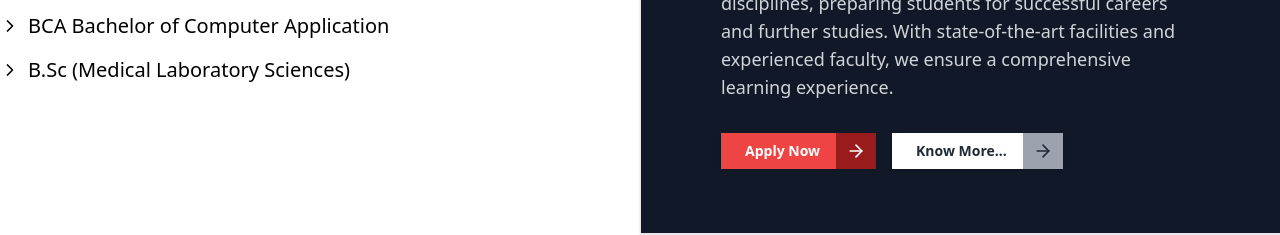
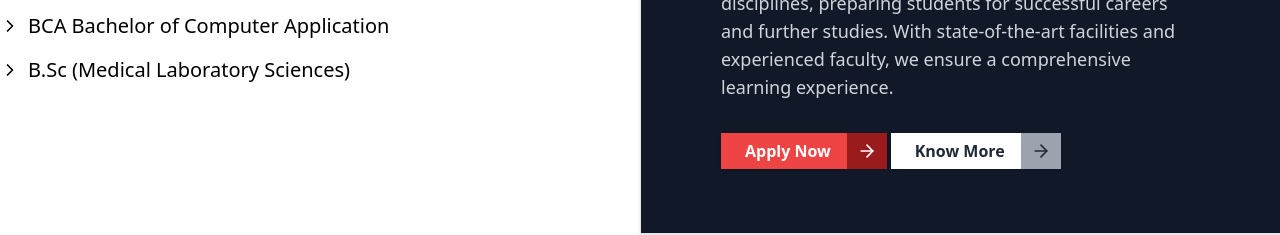
Before and after one commit to Stealth-Rishabh/IndoGlobal, a React (Vite) app: page / in a window 1280 px wide. Shown: the part 2460-2695 px from the top of the page. Built offline with nearby package versions, Linux system fonts and the light colour scheme.

Commit message:
UI Update in placement

```diff
--- a/src/apps/LandingPage/AboutIndoGolbal.jsx
+++ b/src/apps/LandingPage/AboutIndoGolbal.jsx
@@ -13,11 +13,11 @@ export default function AboutIndoGlobal() {
             />
           </div>
           <div className="w-full md:w-1/2 md:pl space-y-6 relative">
-            <div className="w-fit top-0 left-0 bg-red-600 text-white text-2xl px-4 py-1 ">
+            <div className="w-fit top-0 mx-auto sm:mx-0 bg-red-600 text-white text-2xl px-4 py-1 ">
               About
             </div>
-            <h2 className="text-4xl md:text-6xl font-semibold sm:font-bold text-blue-800 mt-8 mb-4">Indo Global</h2>
-            <p className="text-gray-600 font-semibold md:leading-loose tracking-wide text-lg sm:text-xl">
+            <h2 className="text-center sm:text-left text-4xl md:text-6xl font-semibold sm:font-bold text-blue-800 mt-8 mb-4">Indo Global</h2>
+            <p className="text-gray-600 sm:font-semibold md:leading-loose tracking-wide text-base text-justify sm:text-left sm:text-xl">
               Indo Global Colleges is Punjab&apos;s leading Education Group, located in a lush green, 30+ acre Campus in the foothills of Shivalik Ranges hardly 12 KMs from Chandigarh, with 4 Institutions, 4000 + Alumni, 3000+ Students and 250+ Faculty drawn from distinguished and highly accomplished backgrounds. It is a self-financed, unaided institute set up in 2003 by the INDO GLOBAL EDUCATION FOUNDATION with a vision to provide world-class quality education to its students.
             </p>
           </div>
--- a/src/apps/LandingPage/PlacementStats.jsx
+++ b/src/apps/LandingPage/PlacementStats.jsx
@@ -6,29 +6,29 @@ const StatCard = ({ icon, value, description }) => (
   <Card className="bg-white rounded-none py-6 shadow-none">
     <CardContent className="flex flex-col items-center p-6">
       {icon}
-      <h3 className="mt-4 text-6xl font-bold text-blue-900">{value}</h3>
-      <p className="text-center text-2xl text-gray-600 mt-4">{description}</p>
+      <h3 className="mt-4   text-4xl md:text-6xl font-bold text-blue-900">{value}</h3>
+      <p className="text-center text-xl md:text-2xl text-gray-600 mt-4">{description}</p>
     </CardContent>
   </Card>
 );
 
 const PlacementStats = () => {
   return (
-    <div className="py-12">
+    <div className="py-8 sm:py-12">
       <div className="max-w-7xl mx-auto">
-        <div className="grid grid-cols-1 md:grid-cols-3 gap-8">
+        <div className="grid grid-cols-1 md:grid-cols-3  gap-5 sm:gap-8">
           <StatCard
-            icon={<GraduationCap className="w-20 h-20 text-red-500" />}
+            icon={<GraduationCap className="w-10 sm:w-20 h-10 sm:h-20 text-red-500" />}
             value="₹ 60 LPA"
             description="Highest Placement"
           />
           <StatCard
-            icon={<Briefcase className="w-20 h-20 text-red-500" />}
+            icon={<Briefcase className="w-10 sm:w-20 h-10 sm:h-20 text-red-500" />}
             value="8700+"
             description="Students Placed"
           />
           <StatCard
-            icon={<Users className="w-20 h-20 text-red-500" />}
+            icon={<Users className="w-10 sm:w-20 h-10 sm:h-20 text-red-500" />}
             value="2100+"
             description="Recruiters"
           />
--- a/src/apps/LandingPage/Programs.jsx
+++ b/src/apps/LandingPage/Programs.jsx
@@ -111,16 +111,16 @@ export default function Programs() {
                         </p>
                       </>
                     )}
-                    <div className="flex gap-4 mt-8 flex-co">
+                    <div className="flex gap-1 mt-8 flex-co">
                       <ButtonSq
-                        className="text-sm text-white bg-red-500 hover:bg-red-600"
+                        className="text-xs sm:text-base text-white bg-red-500 hover:bg-red-600 w-fit"
                         iconDiv="bg-red-800"
                         label="Apply Now"
                       />
                       <ButtonSq
-                        className="text-sm text-gray-800 bg-white hover:bg-slate-100"
+                        className="text-xs sm:text-base text-gray-800 bg-white hover:bg-slate-100 w-fit"
                         iconDiv="bg-gray-400"
-                        label="Know More..."
+                        label="Know More"
                       />
                     </div>
                   </CardContent>
```
